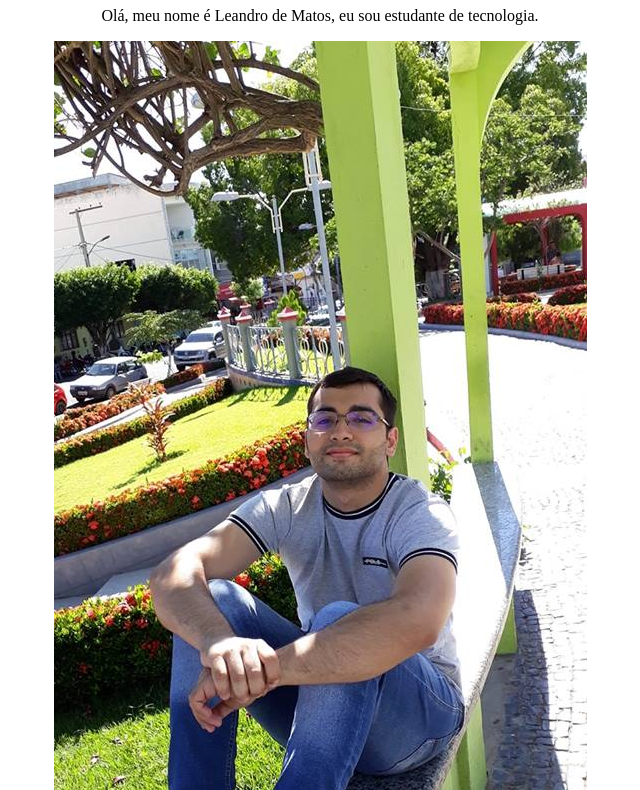
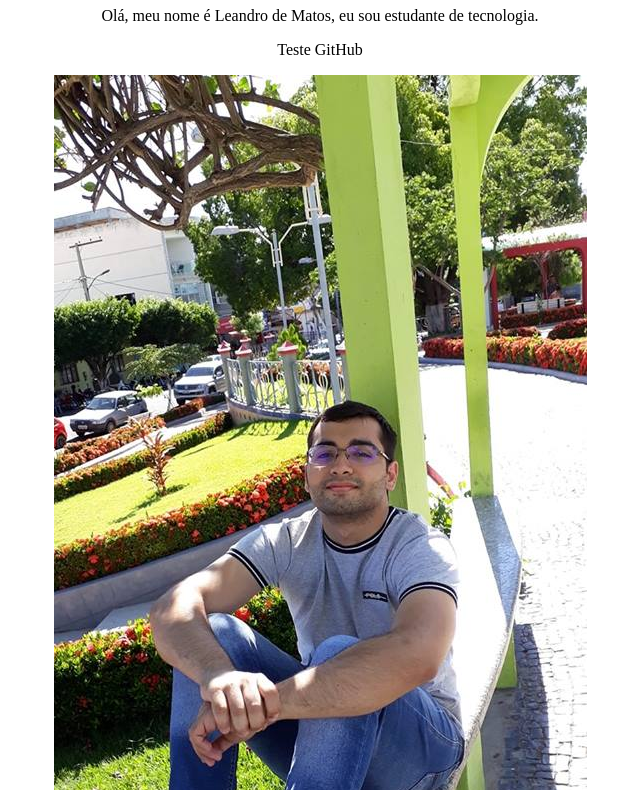
Before and after one commit to ldpereira-123/ldpereira-123.github.io, a plain HTML site: page site/index.html in a window 1280 px wide. Shown: the part 73-863 px from the top of the page, without its empty margins (320-960 px from the left). Drawn offline with Linux system fonts and the light colour scheme.

Commit message:
Alterando código

```diff
--- a/site/index.html
+++ b/site/index.html
@@ -7,6 +7,8 @@
 
 	<p style="text-align:center;">Olá, meu nome é Leandro de Matos, eu sou estudante de tecnologia.</p>
 
+	<p style="text-align:center;">Teste GitHub</p>
+
 	<center>
 		<a href="https://www.linkedin.com/in/leandro-matos-pereira/" target="_blank">
 			<img src="imagens/perfil.jpg">
```
